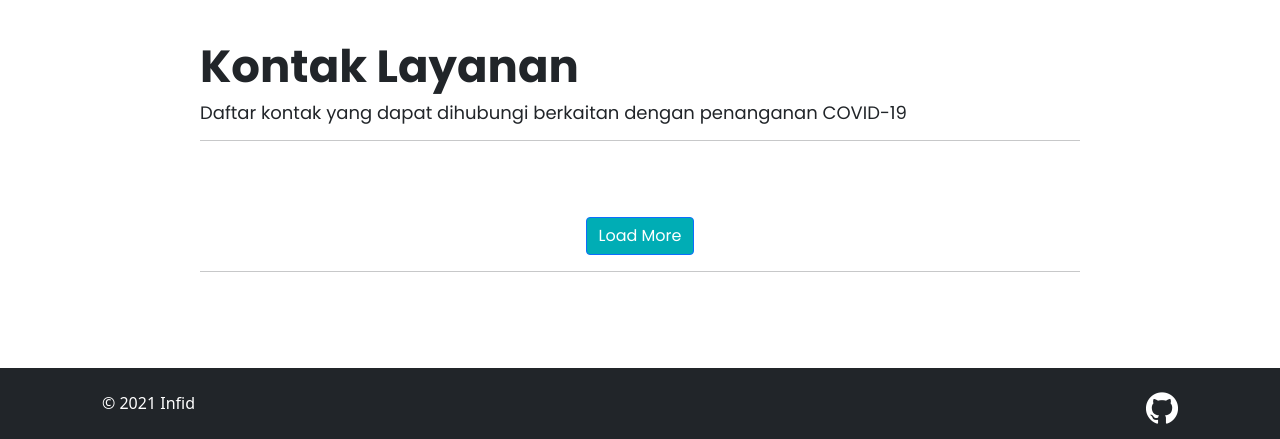
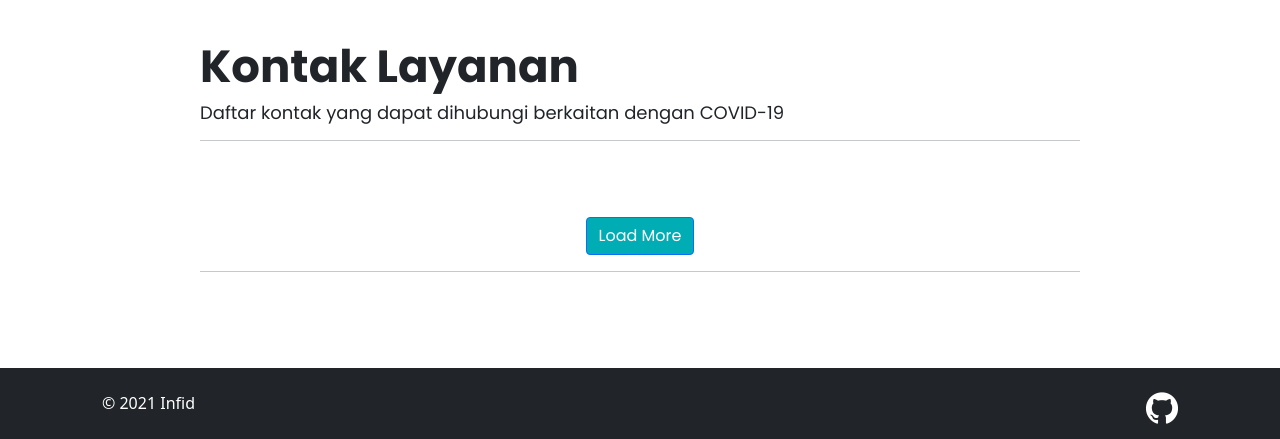
Before and after one commit to vincentsuryakim/project-tengah-semester-pbp, a Django app: page /kontak/ in a window 1280 px wide. Shown: the part 78-517 px from the top of the page. Run offline with Django 3.2, Linux system fonts and the light colour scheme; data that the repository does not hold is empty.

Commit message:
Change Text

```diff
--- a/kontak/templates/kontak.html
+++ b/kontak/templates/kontak.html
@@ -11,7 +11,7 @@
 
 <div style ="padding: 40px 200px; ">
     <h1 style="font-family: poppins ; font-weight: 700; font-size: 45px;">Kontak Layanan</h1>
-    <h3 style="font-family: poppins; font-size: large;">Daftar kontak yang dapat dihubungi berkaitan dengan penanganan COVID-19</h3>
+    <h3 style="font-family: poppins; font-size: large;">Daftar kontak yang dapat dihubungi berkaitan dengan COVID-19</h3>
     <hr>
 
     <div class="grid-container">
```
